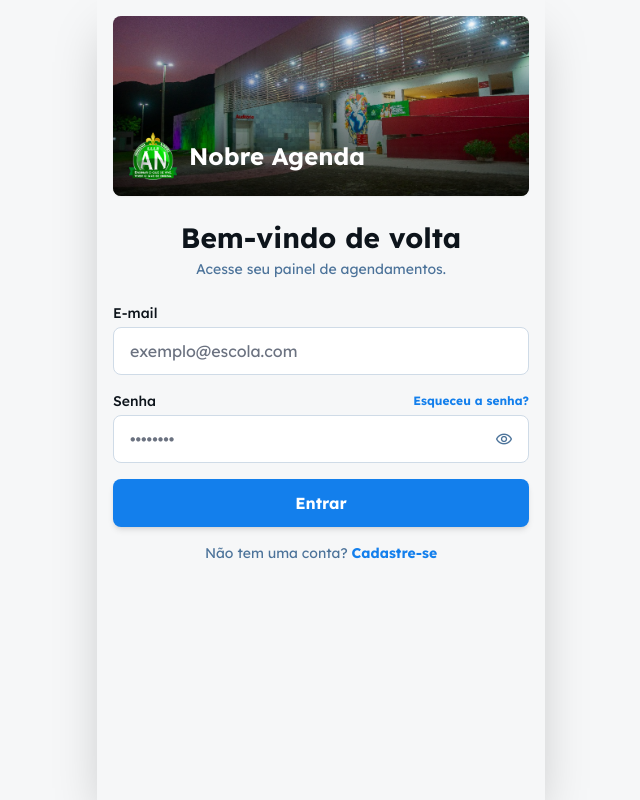
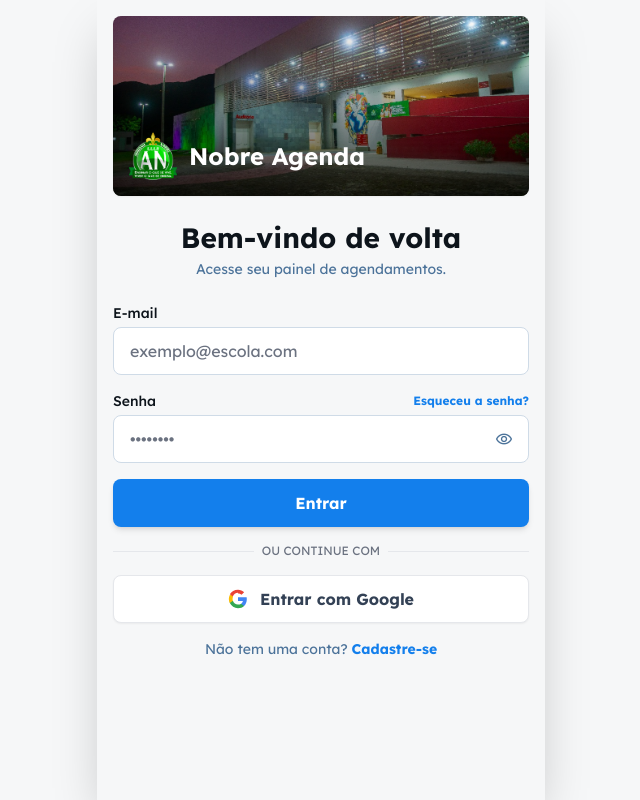
Before and after one commit to halvesm/NobreAgenda, a React (Vite) app: page /#/login in a window 1280 px wide. Shown: the whole page, without its empty margins (319-959 px from the left). Built offline with nearby package versions, Linux system fonts and the light colour scheme.

Commit message:
teste de integração com login google

```diff
--- a/pages/LoginPage.tsx
+++ b/pages/LoginPage.tsx
@@ -31,6 +31,27 @@
     'Informática'
   ];
 
+  const handleGoogleLogin = async () => {
+    try {
+      setLoading(true);
+      const { error } = await supabase.auth.signInWithOAuth({
+        provider: 'google',
+        options: {
+          redirectTo: window.location.origin
+        }
+      });
+      if (error) throw error;
+    } catch (err: any) {
+      showModal({
+        title: 'Erro de Login',
+        message: err.message || 'Erro ao conectar com Google.',
+        type: 'error'
+      });
+    } finally {
+      setLoading(false);
+    }
+  };
+
   const handleSubmit = async (e: React.FormEvent) => {
     e.preventDefault();
     setError('');
@@ -42,48 +63,24 @@
         const { data: authData, error: authError } = await supabase.auth.signUp({
           email,
           password,
+          options: {
+            data: {
+              full_name: name,
+              name: name,
+            }
+          }
         });
 
         if (authError) throw authError;
 
         if (authData.user) {
-          // Create profile
-          const currentTheme = document.documentElement.classList.contains('dark') ? 'dark' : 'light';
-          const newUser: User = {
-            name,
-            email,
-            role: 'Professor(a)',
-            department,
-            avatar: `https://ui-avatars.com/api/?name=${encodeURIComponent(name)}&background=137fec&color=fff`,
-            id: authData.user.id,
-            theme: currentTheme
-          };
-
-          const { error: profileError } = await supabase
-            .from('profiles')
-            .insert([
-              {
-                id: authData.user.id,
-                name: newUser.name,
-                email: newUser.email,
-                role: newUser.role,
-                department: newUser.department,
-                avatar: newUser.avatar,
-                theme: newUser.theme
-              }
-            ]);
-
-          if (profileError) throw profileError;
-
-          // Show success modal
+          // Success modal (Trigger already created the profile)
           showModal({
             title: 'Seja bem-vindo(a)! 🎉',
             message: 'Você já pode usar a plataforma para agendar os ambientes para suas aulas.',
             type: 'success',
             confirmText: 'Começar Agora'
           });
-
-          // Auto login is handled by session listener in App.tsx
         }
       } else {
         // Sign In
@@ -200,6 +197,42 @@
           )}
         </button>
 
+        <div className="relative my-4">
+          <div className="absolute inset-0 flex items-center">
+            <div className="w-full border-t border-gray-200 dark:border-gray-700"></div>
+          </div>
+          <div className="relative flex justify-center text-xs uppercase">
+            <span className="bg-background-light dark:bg-background-dark px-2 text-gray-500">Ou continue com</span>
+          </div>
+        </div>
+
+        <button
+          type="button"
+          onClick={handleGoogleLogin}
+          disabled={loading}
+          className="w-full h-12 rounded-lg border border-gray-200 dark:border-gray-700 bg-white dark:bg-gray-800 flex items-center justify-center gap-3 hover:bg-gray-50 dark:hover:bg-gray-750 transition-all font-bold text-slate-700 dark:text-gray-200 shadow-sm active:scale-[0.98] disabled:opacity-50"
+        >
+          <svg className="w-5 h-5" viewBox="0 0 24 24">
+            <path
+              fill="#4285F4"
+              d="M22.56 12.25c0-.78-.07-1.53-.2-2.25H12v4.26h5.92c-.26 1.37-1.04 2.53-2.21 3.31v2.77h3.57c2.08-1.92 3.28-4.74 3.28-8.09z"
+            />
+            <path
+              fill="#34A853"
+              d="M12 23c2.97 0 5.46-.98 7.28-2.66l-3.57-2.77c-1 .67-2.28 1.06-3.71 1.06-2.86 0-5.29-1.93-6.16-4.53H2.18v2.84C3.99 20.53 7.7 23 12 23z"
+            />
+            <path
+              fill="#FBBC05"
+              d="M5.84 14.09c-.22-.66-.35-1.36-.35-2.09s.13-1.43.35-2.09V7.07H2.18C1.43 8.55 1 10.22 1 12s.43 3.45 1.18 4.93l3.66-2.84z"
+            />
+            <path
+              fill="#EA4335"
+              d="M12 5.38c1.62 0 3.06.56 4.21 1.64l3.15-3.15C17.45 2.09 14.97 1 12 1 7.7 1 3.99 3.47 2.18 6.16l3.66 2.84c.87-2.6 3.3-4.53 6.16-4.53z"
+            />
+          </svg>
+          Entrar com Google
+        </button>
+
         <div className="text-center mt-6">
           <p className="text-[#4c739a] dark:text-gray-400 text-sm">
             {isRegistering ? 'Já tem uma conta?' : 'Não tem uma conta?'}
```
